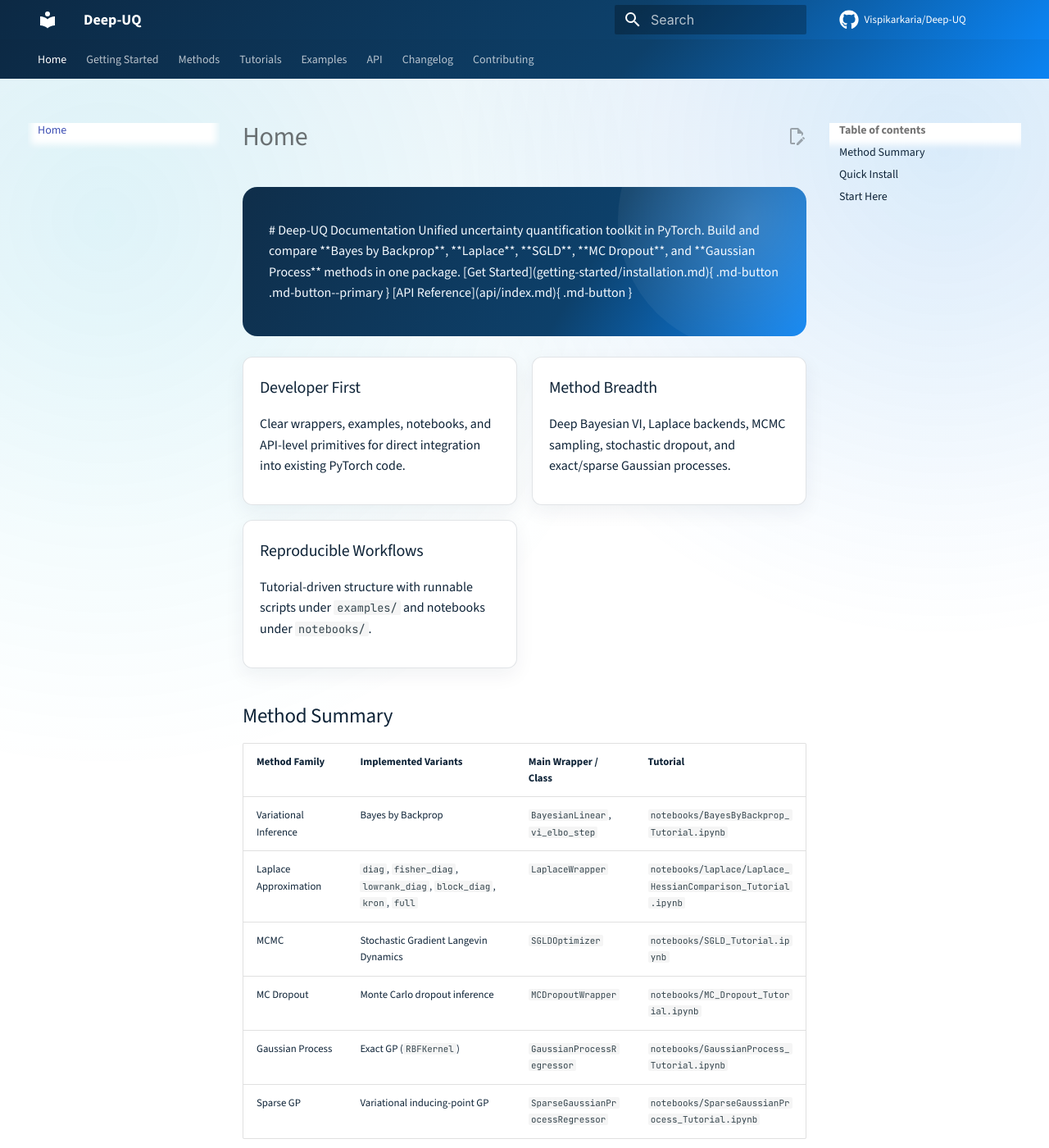
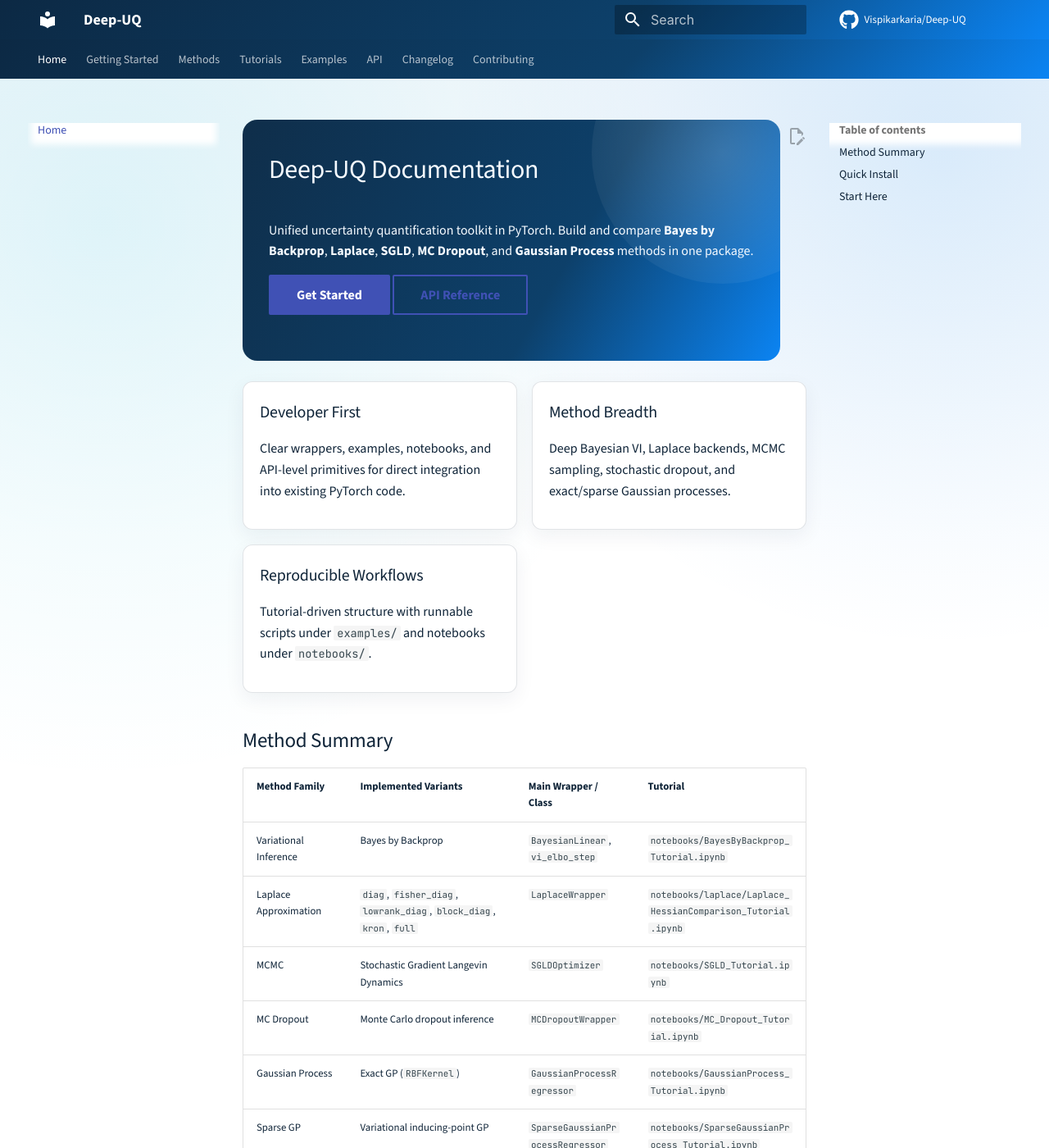
Before and after one commit to Vispikarkaria/Deep-UQ, an MkDocs documentation site: the page built from docs/index.md, in a window 1280 px wide and 1400 px high. Shown: the whole window at 82% size. Built offline with MkDocs 1.6.1 and Material for MkDocs 9.7.7, drawn with Linux system fonts in a browser that asks for light colours; comment, search, counter and statistics services are not loaded.

Commit message:
Fix homepage rendering and reveal animation behavior

```diff
--- a/docs/assets/javascripts/extra.js
+++ b/docs/assets/javascripts/extra.js
@@ -1,8 +1,18 @@
-document.addEventListener("DOMContentLoaded", () => {
+function applyRevealAnimation() {
+  document.documentElement.classList.add("js-reveal");
   const items = document.querySelectorAll(".reveal");
   items.forEach((el, idx) => {
-    setTimeout(() => {
-      el.classList.add("visible");
-    }, 60 * idx);
+    el.style.transitionDelay = `${60 * idx}ms`;
+    el.classList.add("visible");
   });
-});
+}
+
+if (typeof document$ !== "undefined") {
+  document$.subscribe(() => {
+    applyRevealAnimation();
+  });
+} else {
+  document.addEventListener("DOMContentLoaded", () => {
+    applyRevealAnimation();
+  });
+}
--- a/docs/assets/stylesheets/extra.css
+++ b/docs/assets/stylesheets/extra.css
@@ -91,9 +91,14 @@ pre,
 }
 
 .reveal {
+  opacity: 1;
+  transform: translateY(0);
+  transition: opacity 0.45s ease, transform 0.45s ease;
+}
+
+.js-reveal .reveal {
   opacity: 0;
   transform: translateY(10px);
-  transition: opacity 0.45s ease, transform 0.45s ease;
 }
 
 .reveal.visible {
--- a/docs/index.md
+++ b/docs/index.md
@@ -1,13 +1,15 @@
+---
+hide:
+  - title
+---
+
 <div class="hero-panel reveal">
-
-# Deep-UQ Documentation
-
-Unified uncertainty quantification toolkit in PyTorch.
-Build and compare **Bayes by Backprop**, **Laplace**, **SGLD**, **MC Dropout**, and **Gaussian Process** methods in one package.
-
-[Get Started](getting-started/installation.md){ .md-button .md-button--primary }
-[API Reference](api/index.md){ .md-button }
-
+  <h1>Deep-UQ Documentation</h1>
+  <p>Unified uncertainty quantification toolkit in PyTorch. Build and compare <strong>Bayes by Backprop</strong>, <strong>Laplace</strong>, <strong>SGLD</strong>, <strong>MC Dropout</strong>, and <strong>Gaussian Process</strong> methods in one package.</p>
+  <p>
+    <a href="getting-started/installation/" class="md-button md-button--primary">Get Started</a>
+    <a href="api/" class="md-button">API Reference</a>
+  </p>
 </div>
 
 <div class="card-grid">
```
